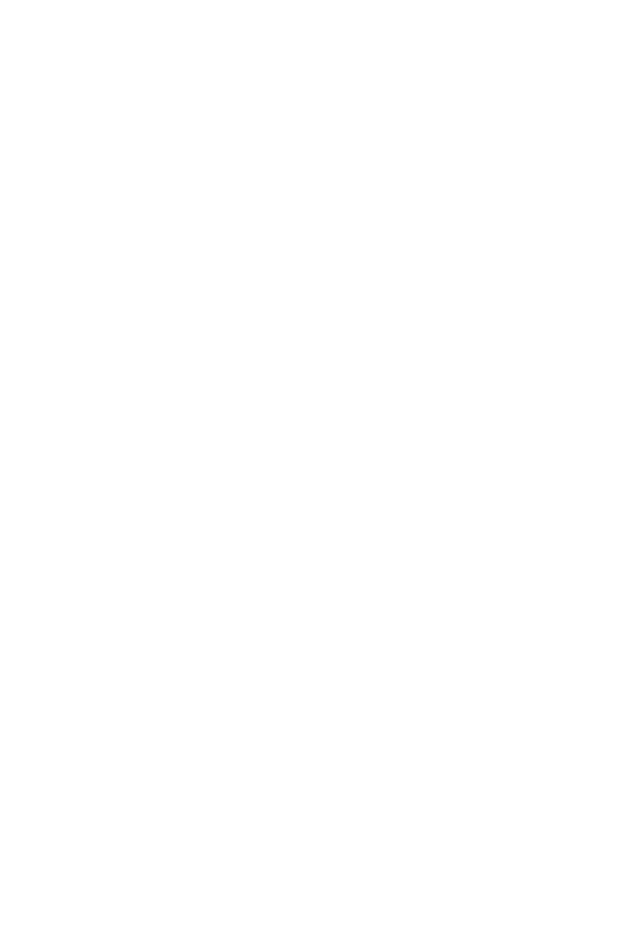
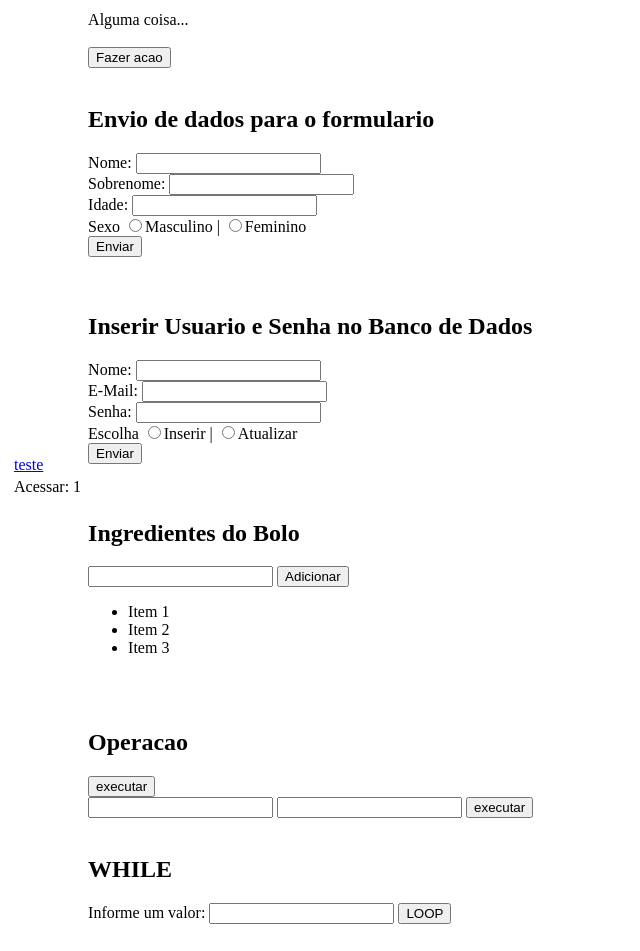
Before and after one commit to danielcaldeir/Classificados, a PHP site: page /?q=1 in a window 1280 px wide. Before the commit the part shown is empty. Shown: the whole page, without its empty margins (0-640 px from the left). Before the commit the page ends 800 px from the top, so only its background shows below. Run offline with PHP 8.4, Linux system fonts and the light colour scheme.

Commit message:
Meu Terceiro Commit

```diff
--- a/ClassificadosGit/index.php
+++ b/ClassificadosGit/index.php
@@ -8,10 +8,123 @@ and open the template in the editor.
     <head>
         <meta charset="UTF-8">
         <title></title>
+        <script type="text/javascript">
+            function acao(){
+                var area = document.getElementById('area');
+                var texto = prompt('Qual o seu nome?');
+
+                area.innerHTML = texto;
+                document.getElementById('botao').innerHTML = prompt('Qual o nome do botao?');
+            }
+            function adicionarIngredientes(){
+                var valor = document.getElementById("ingrediente").value;
+                var listaHTML = document.getElementById("lista").innerHTML;
+
+                listaHTML = listaHTML + "<li>" +valor+"</li>";
+                document.getElementById("lista").innerHTML = listaHTML;
+            }
+            function operacao(){
+                var x = 3 * 5;
+                var y = x + 30;
+                var z = y / 2;
+                alert("Valor de x = "+x+"-->Valor de y = "+y+"-->Valor de z = "+z);
+            }
+            function somar(){
+                var campo1 = (document.getElementById("campo1").value);
+                var campo2 = (document.getElementById("campo2").value);
+                var soma = parseInt(campo1) + parseInt(campo2);
+                //alert ("Valor do campo1:"+campo1);
+                //alert ("Valor do Campo2:"+campo2);
+                alert ("Valor da soma:"+soma);
+            }
+            function loop(x){
+                var y = 0;
+                var listaHTML = document.getElementById("loop").innerHTML;
+                var valor = "Iniciando o LOOP";
+
+                listaHTML = listaHTML + "<li>" +valor+"</li>";
+
+                while (y < 10){
+                    valor = "Numero: "+x+"<br>";
+                    listaHTML = listaHTML + "<li>" +valor+"</li>";
+                    y++;
+                    x++;
+                }
+                valor = "Finalizando o LOOP";
+                listaHTML = listaHTML + "<li>" +valor+"</li>";
+                document.getElementById("loop").innerHTML = listaHTML;
+            }
+        </script>
     </head>
     <body>
-        <?php
-        // put your code here
-        ?>
+        <table>
+        <tr>
+            <td>
+                <table>
+                    <tr><td><a id="PagTeste" href="teste.php">teste</a></td></tr>
+                    <tr><td>Acessar: <?php echo ($_GET['q']);?></td></tr>
+                </table>
+
+            </td>
+        <td>
+            <div id="area">Alguma coisa...</div>
+            <br>
+            <button id="botao" onclick="acao()">Fazer acao</button>
+            <br><br>
+            <h2>Envio de dados para o formulario</h2>
+            <form id="formulario" method="get" action="teste.php">
+                Nome:
+                <input type="text" name="nome"  value=""><br>
+                Sobrenome:
+                <input type="text" name="sobrenome" value=""><br>
+                Idade:
+                <input type="text" name="idade" value=""><br>
+                Sexo
+                <input type="radio" name="sexo" value="masculino">Masculino |
+                <input type="radio" name="sexo" value="feminino">Feminino<br>
+                <input type="submit" id="botaoEnviarForm" value="Enviar">
+            </form>
+            <br><br>
+            <h2>Inserir Usuario e Senha no Banco de Dados</h2>
+            <form id="formulario" method="get" action="conexao.php">
+                Nome:
+                <input type="text" name="nome"  value=""><br>
+                E-Mail:
+                <input type="text" name="email" value=""><br>
+                Senha:
+                <input type="password" name="senha" value=""><br>
+                Escolha
+                <input type="radio" name="escolha" value="Inserir">Inserir |
+                <input type="radio" name="escolha" value="Atualizar">Atualizar<br>
+                <input type="hidden" name="id" value="2">
+                <input type="submit" id="botaoEnviarForm" value="Enviar">
+            </form>
+            <br><br>
+            <h2>Ingredientes do Bolo</h2>
+
+            <input type="text" id="ingrediente" />
+            <button onclick="adicionarIngredientes()">Adicionar</button>
+            <br>
+            <ul id="lista">
+                <li>Item 1</li>
+                <li>Item 2</li>
+                <li>Item 3</li>
+            </ul>
+            <br><br>
+            <h2>Operacao</h2>
+            <button onclick="operacao()">executar</button>
+            <br>
+            <input type="text" id="campo1" />
+            <input type="text" id="campo2" />
+            <button onclick="somar()">executar</button>
+            <br><br>
+            <h2>WHILE</h2>
+            Informe um valor:
+            <input type="text" id="valor" name="valor">
+            <button onclick="loop(valor.value)">LOOP</button>
+            <ul id="loop"></ul>
+        </td>
+        </tr>
+        </table>
     </body>
 </html>
```
